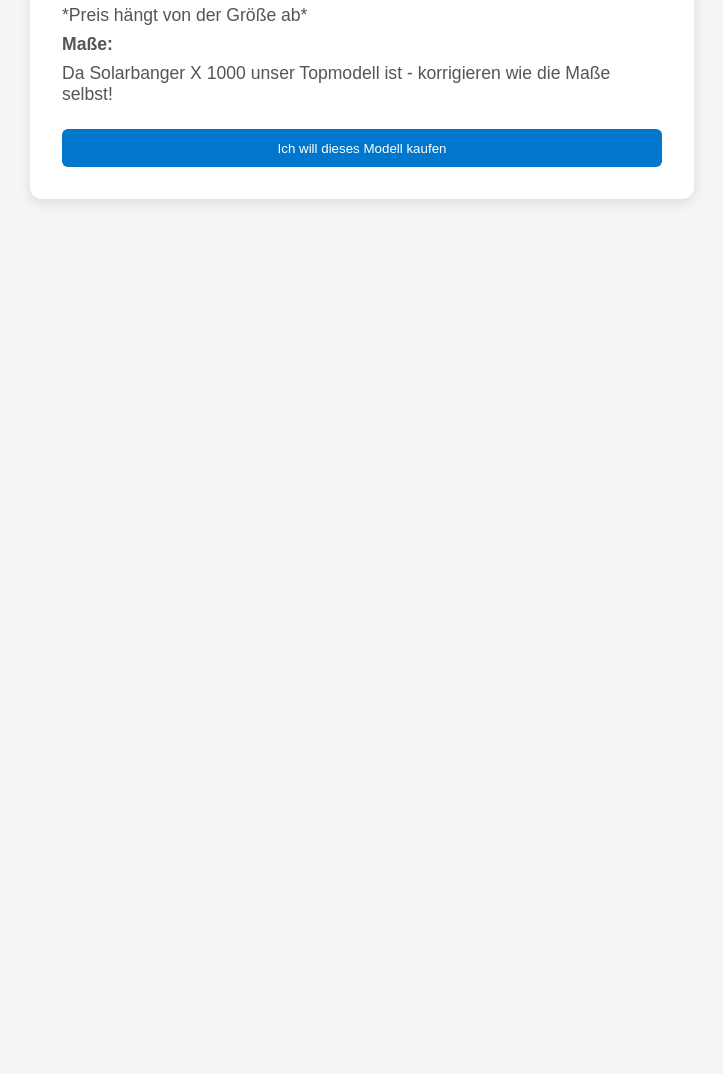
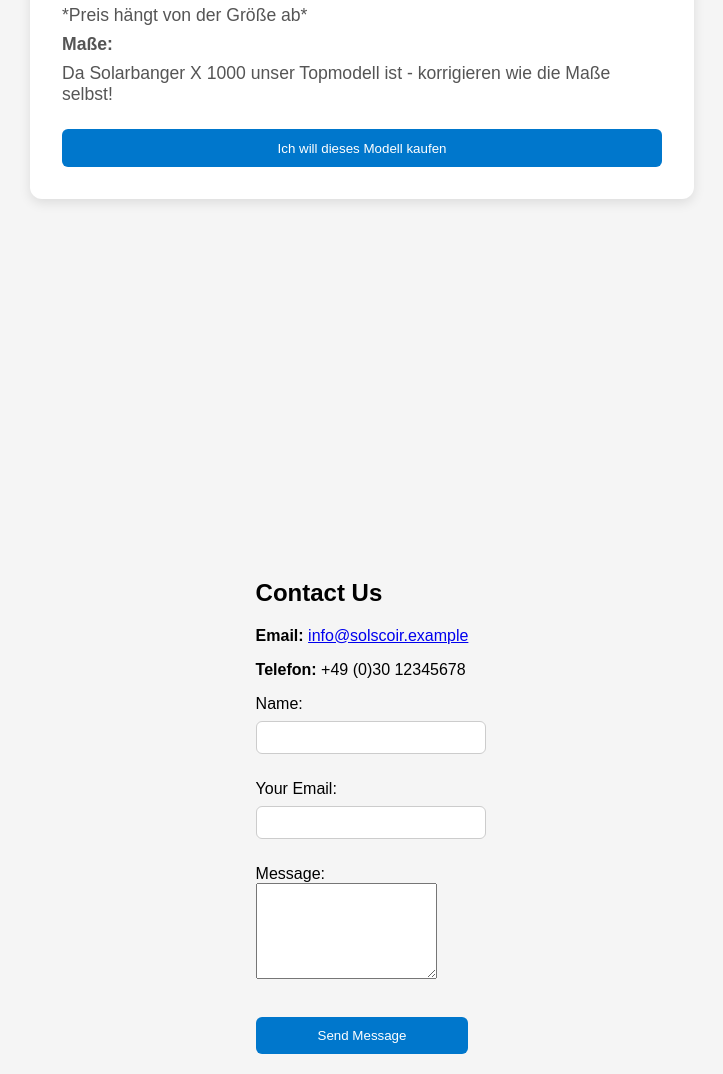
Before and after one commit to S1mpleLoki/Yorepo, a plain HTML site: page index.html in a window 1280 px wide. Shown: the part 3271-4345 px from the top of the page, without its empty margins (278-1001 px from the left). Before the commit the page ends 3530 px from the top, so only its background shows below. Drawn offline with Linux system fonts and the light colour scheme.

Commit message:
Update index.html

```diff
--- a/index.html
+++ b/index.html
@@ -261,8 +261,30 @@
       <button class="buy-button" onclick="scrollToLastStep('solar3')">Ich will dieses Modell kaufen</button>
     </div>
   </div>
+  <p></p><p></p><p></p><p></p><p></p><p></p><p></p><p></p><p></p><p></p>
+  <section id="contact">
+  <h2>Contact Us</h2>
 
+  <p><strong>Email:</strong> <a href="mailto:info@solscoir.example">info@solscoir.example</a></p>
+  <p><strong>Telefon:</strong> +49 (0)30 12345678</p>
+
+  <form action="mailto:info@solscoir.example" method="POST" enctype="text/plain">
+    <label for="name">Name:</label><br>
+    <input type="text" id="name" name="name" required><br><br>
+
+    <label for="email">Your Email:</label><br>
+    <input type="email" id="email" name="email" required><br><br>
+
+    <label for="message">Message:</label><br>
+    <textarea id="message" name="message" rows="6" required></textarea><br><br>
+    <div id="contactthank" class="result">Danke, dass sie uns kontaktiert haben!</div>
+    <button type="submit" onclick="Addthesentance()">Send Message</button>
+  </form>
+  </section>
   <script>
+    function Addthesentance(){
+      document.getElementById("contactthank").style.display = "block";
+        }
     function calculateResult() {
       const width = parseFloat(document.getElementById("width").value);
       const height = parseFloat(document.getElementById("height").value);
```
